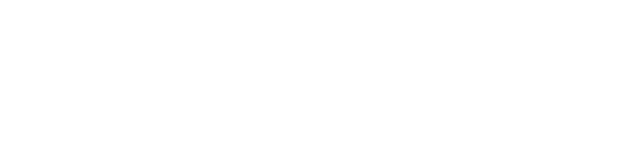
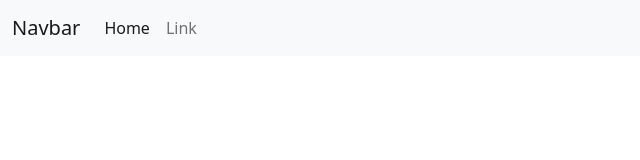
Before and after one commit to veronica-romano/bootstrap, a plain HTML site: page A-cademia-inicial/index.html in a window 1280 px wide. Shown: the whole page, without its empty margins (0-640 px from the left). Drawn offline with Linux system fonts and the light colour scheme.

Commit message:
Update index.html

```diff
--- a/A-cademia-inicial/index.html
+++ b/A-cademia-inicial/index.html
@@ -4,9 +4,32 @@
     <meta charset="UTF-8">
     <meta http-equiv="X-UA-Compatible" content="IE=edge">
     <meta name="viewport" content="width=device-width, initial-scale=1.0">
+    <!-- CSS proprio -->
+    <link rel="stylesheet" href="/A-cademia-inicial/css/bootstrap.css">
+    <link rel="stylesheet" href="estilo.css">
+
     <title>Document</title>
 </head>
 <body>
-
+    <nav class="navbar navbar-expand-lg bg-light">
+  <div class="container-fluid">
+    <a class="navbar-brand" href="#">Navbar</a>
+    <button class="navbar-toggler" type="button" data-bs-toggle="collapse" data-bs-target="#navbarSupportedContent" aria-controls="navbarSupportedContent" aria-expanded="false" aria-label="Toggle navigation">
+      <span class="navbar-toggler-icon"></span>
+    </button>
+    <div class="collapse navbar-collapse" id="navbarSupportedContent">
+      <ul class="navbar-nav me-auto mb-2 mb-lg-0">
+        <li class="nav-item">
+          <a class="nav-link active" aria-current="page" href="#">Home</a>
+        </li>
+        <li class="nav-item">
+          <a class="nav-link" href="#">Link</a>
+        </li>
+      </ul>
+    </div>
+  </div>
+</nav>
+     <!-- Bootstrap -->
+     <script src="/A-cademia-inicial/js/bootstrap.bundle.js"></script>
 </body>
 </html>
```
